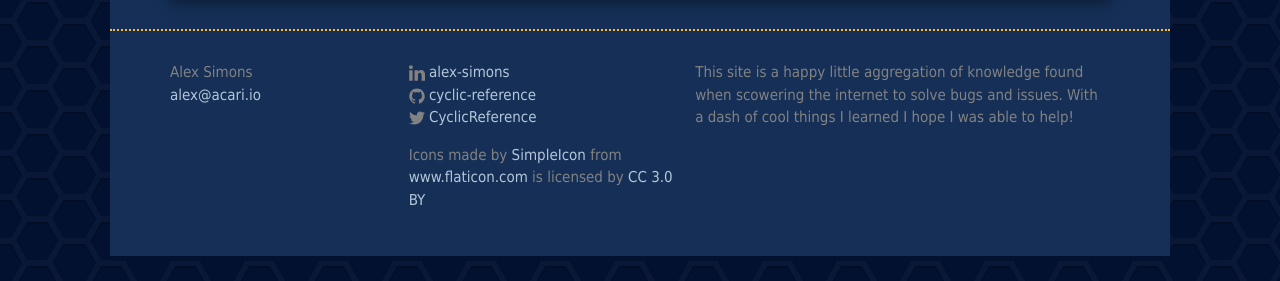
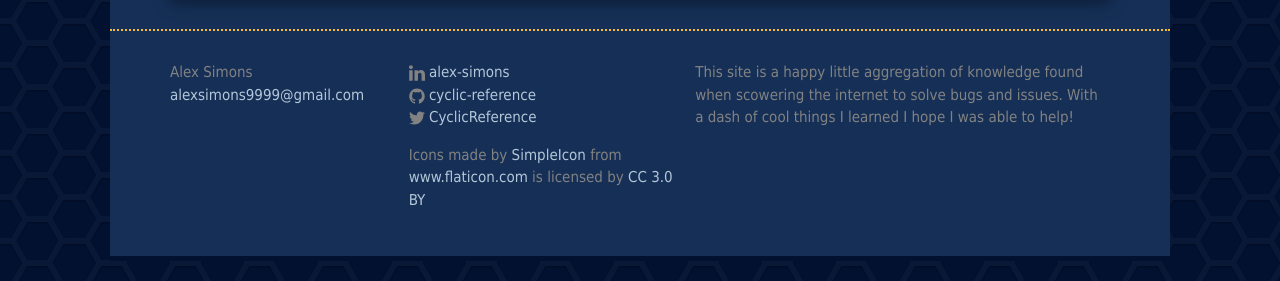
Before and after one commit to Unthrottled/blog, a Jekyll site: the page built from index.html, in a window 1280 px wide. Shown: the part 485-766 px from the top of the page. Built offline with Jekyll 4.4.1, drawn with Linux system fonts in a browser that asks for light colours.

Commit message:
I do not have that email yet

```diff
--- a/_config.yml
+++ b/_config.yml
@@ -5,7 +5,7 @@ port: 4000
 
 # Site settings
 title: Acari
-email: alex@acari.io
+email: alexsimons9999@gmail.com
 author: Alex Simons
 icon: reach_purple.png
 description: > # this means to ignore newlines until "baseurl:"
```
